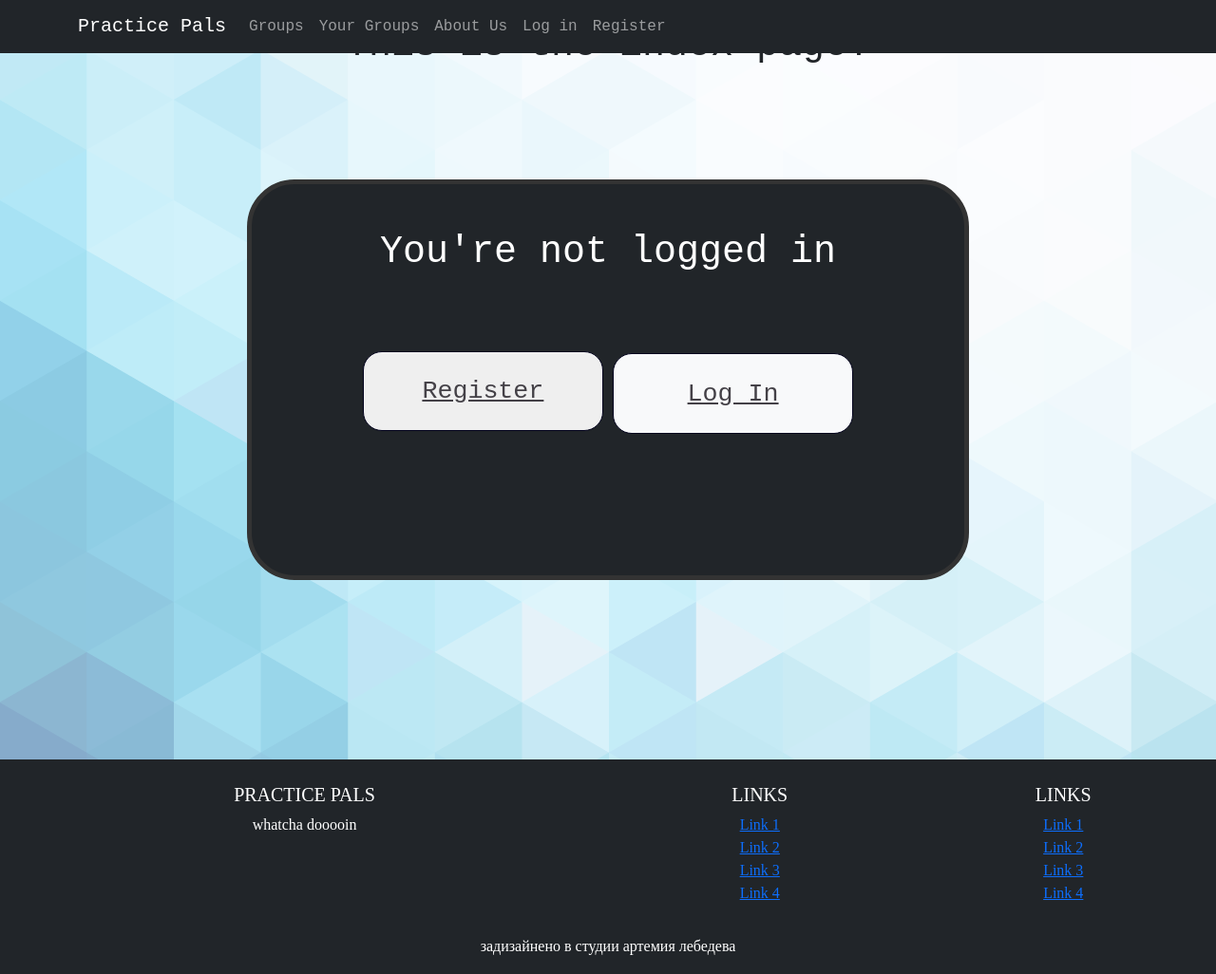
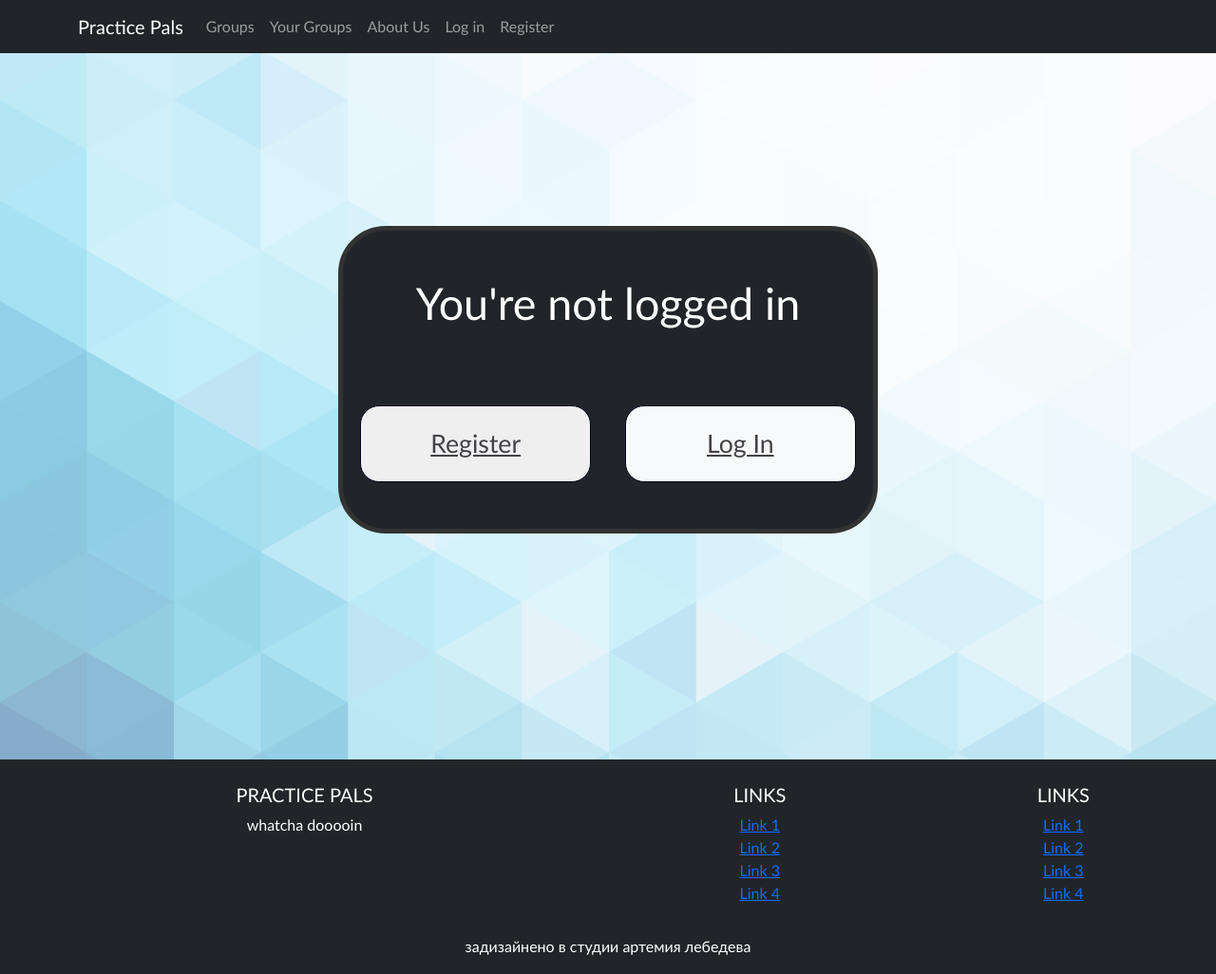
Before and after one commit to tsogp/meet2code, a Django app: page / in a window 1280 px wide. Shown: the whole page at 95% size. Run offline with Django 3.2, Linux system fonts and the light colour scheme; some libraries are stand-ins or nearby versions.

Commit message:
Senya - geniy svetilo

```diff
--- a/authentication/templates/authentication/index.html
+++ b/authentication/templates/authentication/index.html
@@ -11,8 +11,8 @@
     <style>
         .box {
             background-color: #212529;
-            width: 90ex;
-            height: 50ex;
+            width: 70ex;
+            height: 40ex;
             text-align: center;
             border-style: solid;
             border-width: thick;
@@ -25,6 +25,11 @@
             right:0;
             margin:auto;
         }
+
+        .container-buttons {
+            display: flex;
+            justify-content: space-around;
+        }
     </style>
 </head>
 
@@ -32,7 +37,6 @@
 =======
 <body style="background-color: rgb(213, 236, 255); text-align: center; align-items: center; justify-content: center;">
 >>>>>>> 5d41cd67789f860774f084c8a534a2bd61037973
-    <h1>This is the index page!</h1>
     {% if user.is_authenticated %}
     <h2> Your name is: {{ user.username }}</h2>
     <button><a href="/logout">Logout</a></button>
@@ -42,10 +46,12 @@
     <br><br><br><br><br><br>
     <div class="box">
         <br><br>
-        <h2 style="color: white; font-size: 30pt">You're not logged in</h2>
+        <h2 style="color: white; font-size: 35pt">You're not logged in</h2>
         <br><br><br>
-        <button style="min-width: 30ex; min-height: 10ex; border-style: solid; border-width: thin; border-radius: 20px; border-color: rgb(3, 3, 29);"><a href="register" style="color: #444147; font-size: 20pt">Register</a></button>
-        <button style="min-width: 30ex; min-height: 10ex; border-style: solid; border-width: thin; border-radius: 20px; border-color: rgb(3, 3, 29);" type="button" class="btn btn-light"><a href="login" style="color: #444147; font-size: 20pt">Log In</a></button>
+        <div class="container-buttons"">
+            <button style="min-width: 30ex; min-height: 10ex; border-style: solid; border-width: thin; border-radius: 20px; border-color: rgb(3, 3, 29);"><a href="register" style="color: #444147; font-size: 20pt">Register</a></button>
+            <button style="min-width: 30ex; min-height: 10ex; border-style: solid; border-width: thin; border-radius: 20px; border-color: rgb(3, 3, 29);" type="button" class="btn btn-light"><a href="login" style="color: #444147; font-size: 20pt">Log In</a></button>
+        </div>
     </div>
 
     {% endif %}
--- a/templates/snippets/base_css.html
+++ b/templates/snippets/base_css.html
@@ -2,14 +2,17 @@
 
 <style type="text/css">
     head {
-        font-family: 'Courier New', Courier, monospace;
+        font-family: Trebuchet MS;
+        font-style: normal;
+        font-weight: normal;
         background-color: #444147;
         font-weight: 380;
     }
 
     footer {
-        font-family: Roboto Bold;
-        font-weight: 380;
+        font-family: Trebuchet MS;
+        font-style: normal;
+        font-weight: normal;
         background-color: #212529;
         color: white;
         border-style: solid;
@@ -20,7 +23,9 @@
     body {
         background: url({% static 'img/image.png' %});
         background-color: #99caff;
-        font-family: 'Courier New', Courier, monospace;
+        font-family: Trebuchet MS;
+        font-style: normal;
+        font-weight: normal;
         font-weight: 380;
     }
 
```
